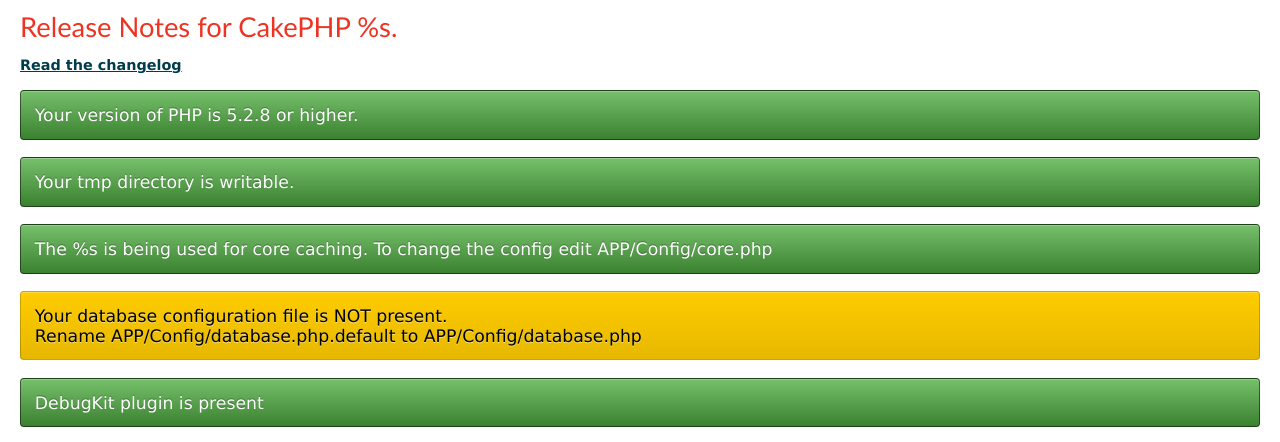
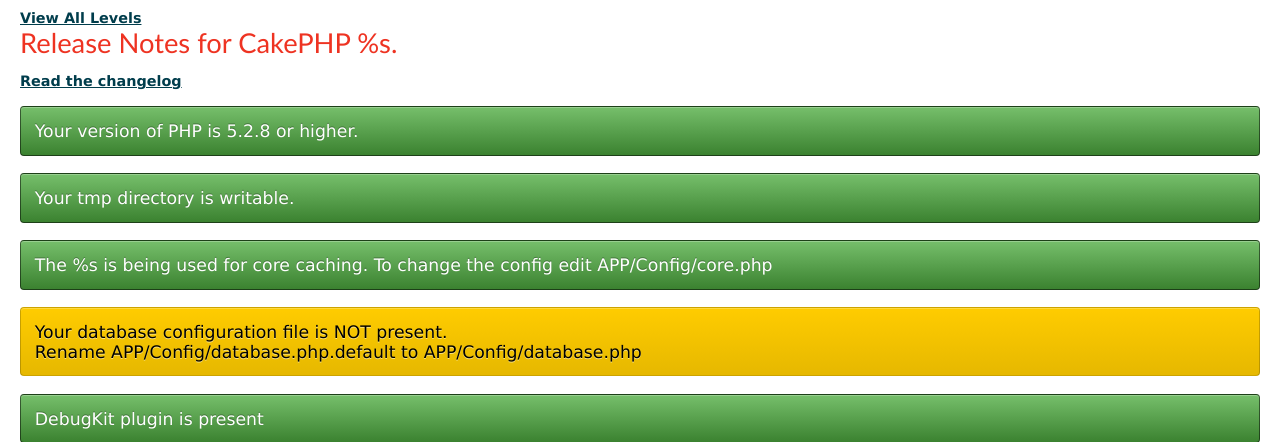
Before and after one commit to bkconrad/pleiades, a CakePHP app: the page made by app/View/Pages/home.ctp in a window 1280 px wide. Shown: the part 47-489 px from the top of the page. Run offline with PHP 8.4 and a stand-in for CakePHP, Linux system fonts and the light colour scheme; the template is opened without the code that fills it, so the values that code supplies are empty; some libraries are stand-ins or nearby versions.

Commit message:
add navigation menu

```diff
--- /dev/null
+++ b/app/View/Elements/menu.ctp
@@ -0,0 +1,6 @@
+<div>
+  <?php echo $this->Html->link('View All Levels', array(
+    'controller' => 'levels',
+    'action' => 'index'
+  )) ?>
+</div>
--- a/app/View/Layouts/default.ctp
+++ b/app/View/Layouts/default.ctp
@@ -43,6 +43,7 @@ $cakeDescription = __d('cake_dev', 'CakePHP: the rapid development php framework
 			<h1><?php echo $this->Html->link($cakeDescription, 'http://cakephp.org'); ?></h1>
 		</div>
 		<div id="content">
+      <div id="menu"><?php echo $this->element('menu') ?></div>
 
 			<?php echo $this->Session->flash(); ?>
 
```
